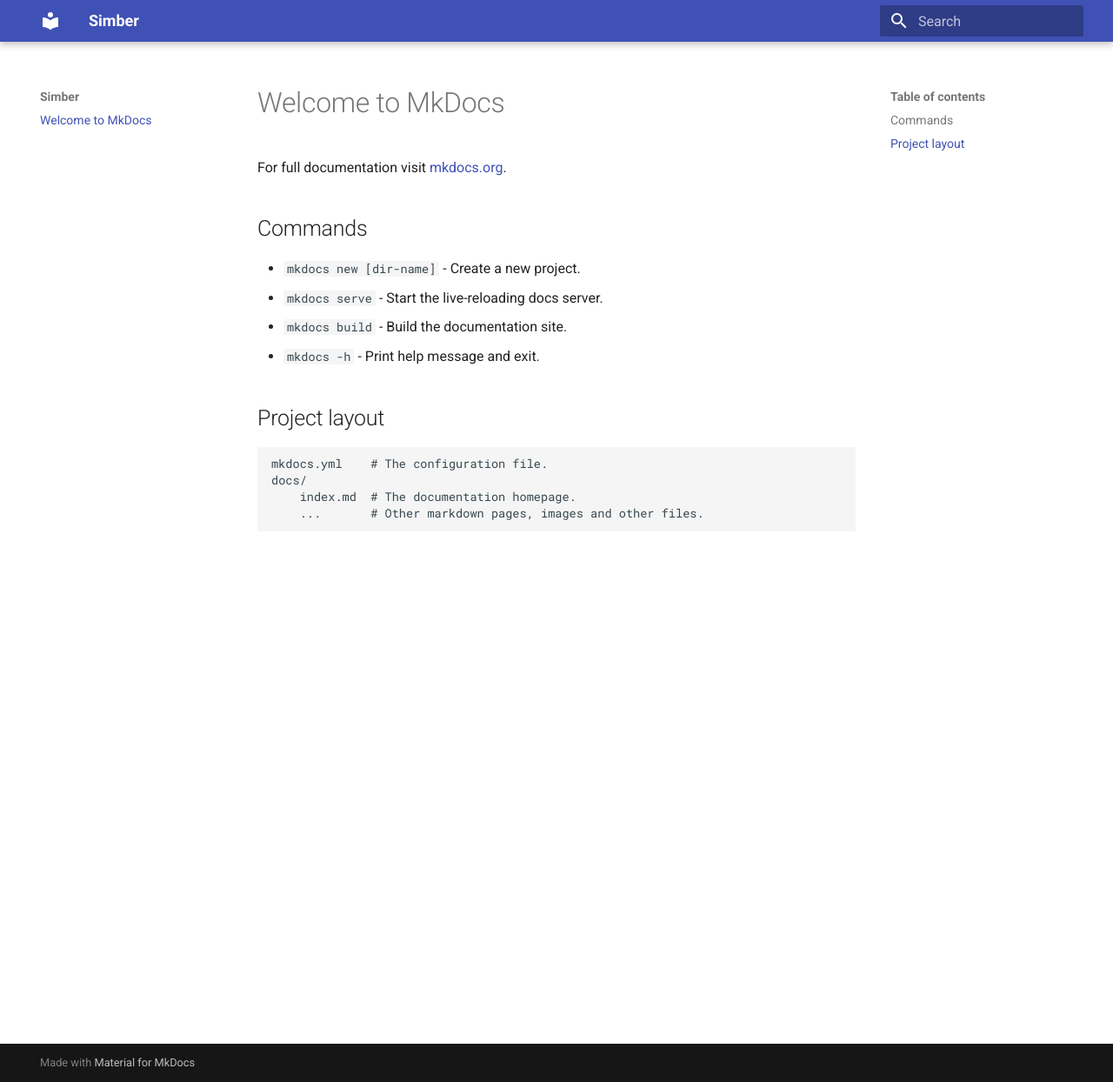
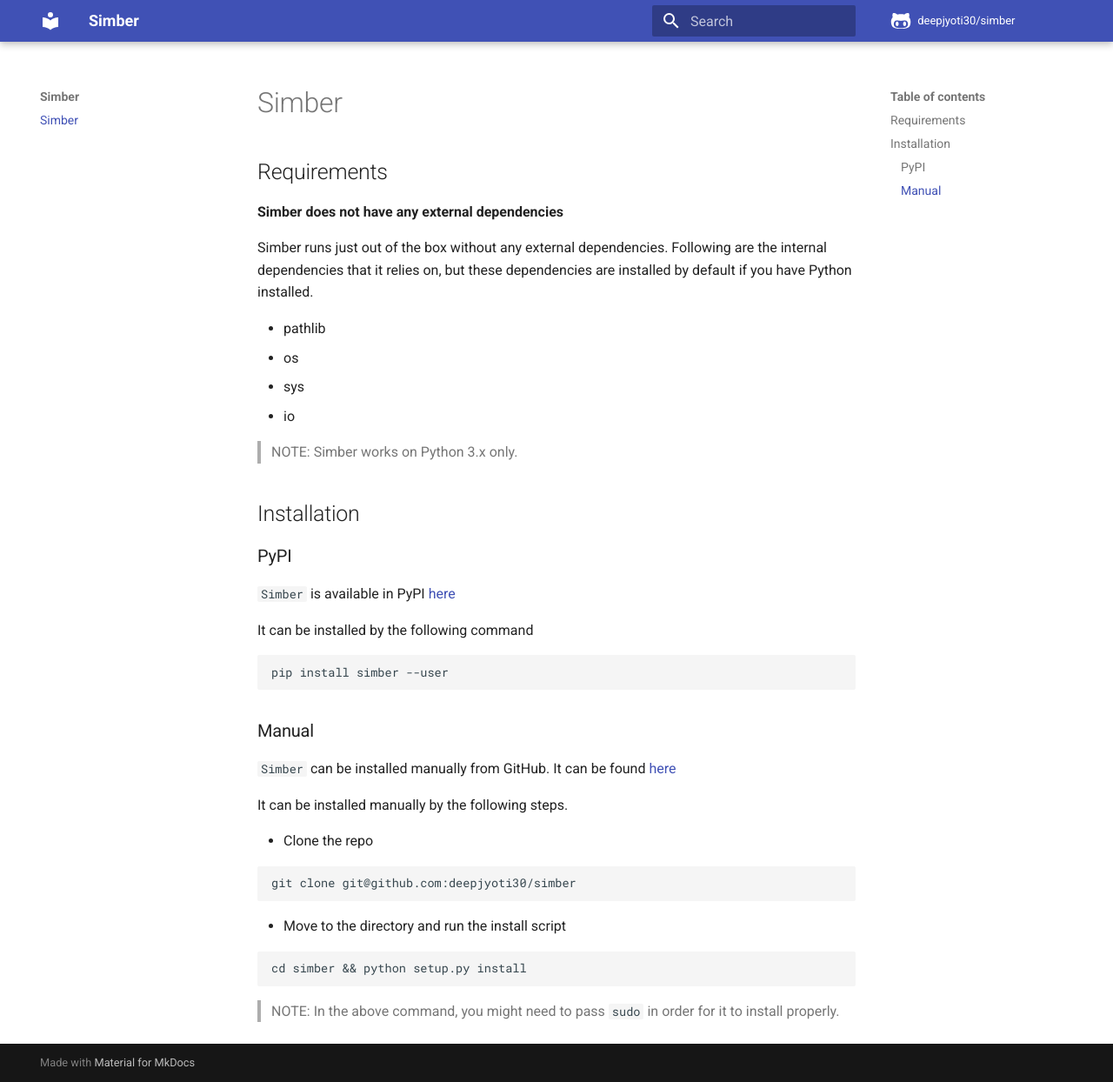
Before and after one commit to deepjyoti30/simber, an MkDocs documentation site: the page built from docs/en/docs/index.md, in a window 1280 px wide and 1244 px high. Shown: the whole window at 87% size. Built offline with MkDocs 1.6.1 and Material for MkDocs 9.7.7, drawn with Linux system fonts in a browser that asks for light colours; comment, search, counter and statistics services are not loaded.

Commit message:
Add requirements and installation to docs
Add the following content to the index page of the docs

- requirements
- installation

Also added the github repo link which will show stars and fork once the
repo is public.

````diff
--- a/docs/en/docs/index.md
+++ b/docs/en/docs/index.md
@@ -1,17 +1,46 @@
-# Welcome to MkDocs
+# Simber
 
-For full documentation visit [mkdocs.org](https://www.mkdocs.org).
+## Requirements
 
-## Commands
+**Simber does not have any external dependencies**
 
-* `mkdocs new [dir-name]` - Create a new project.
-* `mkdocs serve` - Start the live-reloading docs server.
-* `mkdocs build` - Build the documentation site.
-* `mkdocs -h` - Print help message and exit.
+Simber runs just out of the box without any external dependencies. Following are the internal dependencies that it relies on, but these dependencies are installed by default if you have Python installed.
 
-## Project layout
+- pathlib
+- os
+- sys
+- io
 
-    mkdocs.yml    # The configuration file.
-    docs/
-        index.md  # The documentation homepage.
-        ...       # Other markdown pages, images and other files.
+>NOTE: Simber works on Python 3.x only.
+
+## Installation
+
+### PyPI
+
+`Simber` is available in PyPI [here]()
+
+It can be installed by the following command
+
+```console
+pip install simber --user
+```
+
+### Manual
+
+`Simber` can be installed manually from GitHub. It can be found [here]()
+
+It can be installed manually by the following steps.
+
+- Clone the repo
+
+```console
+git clone git@github.com:deepjyoti30/simber
+```
+
+- Move to the directory and run the install script
+
+```console
+cd simber && python setup.py install
+```
+
+>NOTE: In the above command, you might need to pass `sudo` in order for it to install properly.
--- a/docs/en/mkdocs.yml
+++ b/docs/en/mkdocs.yml
@@ -1,3 +1,10 @@
 site_name: Simber
+site_description: A simple, minimal and powerful logger for Python
 theme:
   name: material
+  icon:
+    repo: fontawesome/brands/github-alt
+  language: en
+repo_name: deepjyoti30/simber
+repo_url: https://github.com/deepjyoti30/simber
+edit_uri: ''
````
